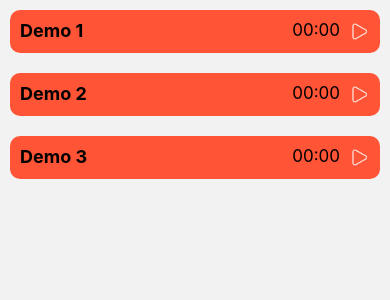
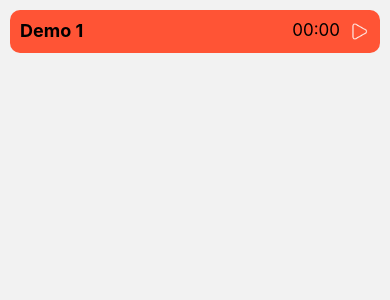
Before and after one commit to davecoders0201/DemoProject, a React Native app: screen /collegeTeacherAhemdabad in a window 390 px wide. Shown: the top 300 px of the page. Built offline with nearby package versions, Linux system fonts and the light colour scheme.

Commit message:
Map function added

```diff
--- a/components/college/collegeTeacherAhemdabad.js
+++ b/components/college/collegeTeacherAhemdabad.js
@@ -9,7 +9,7 @@ const CollegeTeacherAhemdabad = ({navigation}) => {
   const [intervalId, setIntervalId] = useState(null);
   const [isPlaying, setIsPlaying] = useState(false);
 
-  const courseCard = ({item}) => {
+  // const courseCard = ({item}) => {
   const startTimer = () => {
     if (!isPlaying) {
       const id = setInterval(() => {
@@ -33,6 +33,9 @@ const CollegeTeacherAhemdabad = ({navigation}) => {
     const seconds = (time % 60).toString().padStart(2, '0');
     return `${minutes}:${seconds}`;
   };
+  const selectedCard = tutorApiAhemdabad.find(Id => {
+    return Id.id;
+  });
   return (
     <View style={{margin: 10}}>
       <View
@@ -48,7 +51,7 @@ const CollegeTeacherAhemdabad = ({navigation}) => {
             fontWeight: 'bold',
             fontSize: 18,
           }}>
-            {item.title}
+          {selectedCard.title}
         </Text>
         <View style={{flexDirection: 'row'}}>
           <Text style={{marginRight: 10, fontSize: 17}}>
@@ -68,14 +71,14 @@ const CollegeTeacherAhemdabad = ({navigation}) => {
       </View>
     </View>
   );
-  };
-  return (
-    // Flatlist is a Prop which is use for the Scrolling the Items
-    <FlatList
-      keyExtractor={item => item.id}
-      data={tutorApiAhemdabad}
-      renderItem={courseCard}
-    />
-  );
+  // };
+  // return (
+  //   // Flatlist is a Prop which is use for the Scrolling the Items
+  //   <FlatList
+  //     keyExtractor={item => item.id}
+  //     data={tutorApiAhemdabad}
+  //     renderItem={courseCard}
+  //   />
+  // );
 };
 export default CollegeTeacherAhemdabad;
```
Lines whose indentation alone changed are shown as unchanged.
